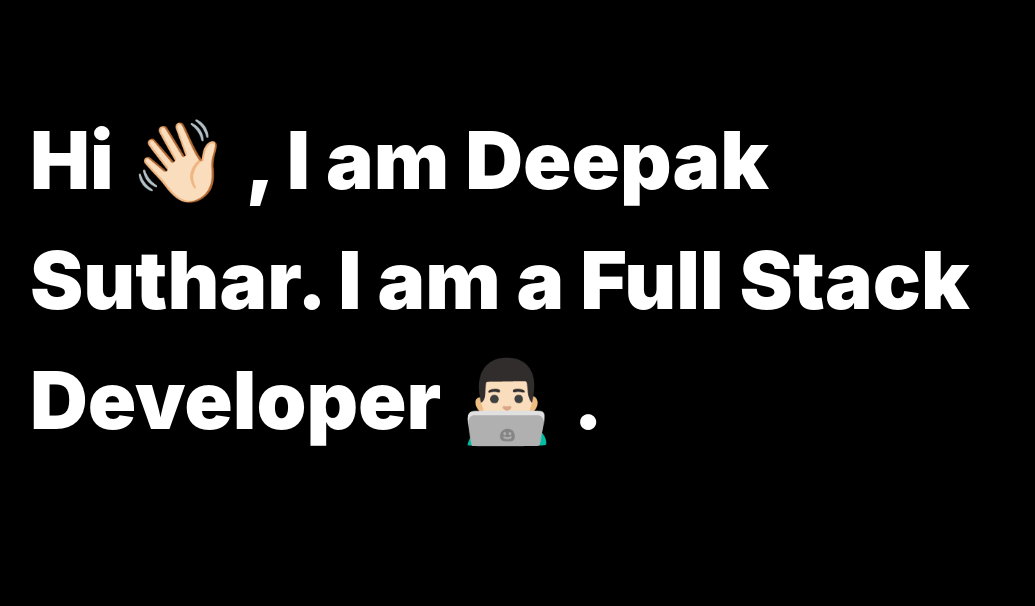
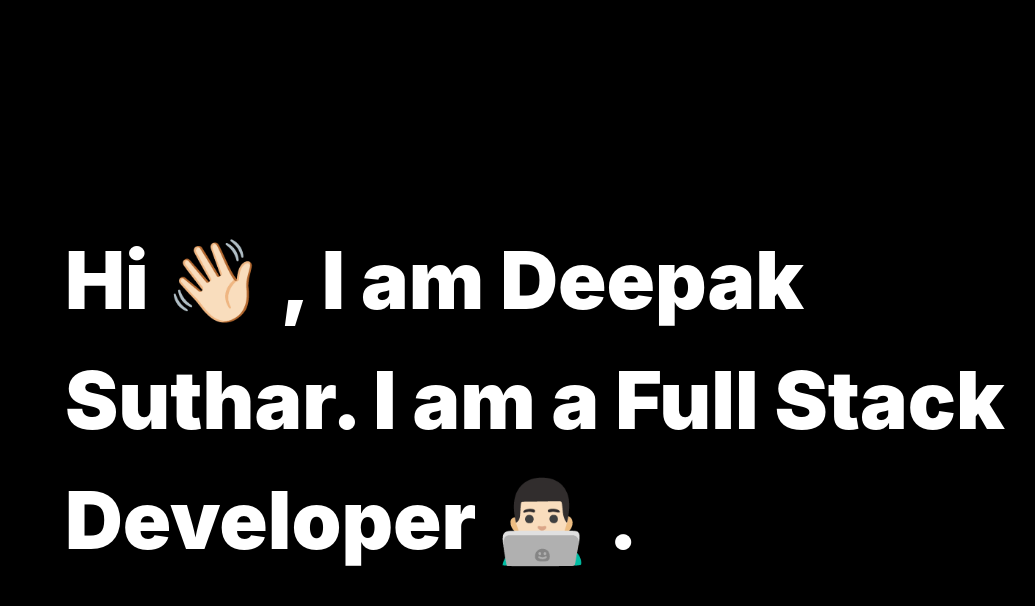
Before and after one commit to codewithdpk/cwdpk.tech, a React (Create React App) app: page / in a window 1280 px wide. Shown: the top 606 px of the page, without its empty margins (85-1120 px from the left). Built offline with nearby package versions, Linux system fonts and the light colour scheme.

Commit message:
Styling changed.

```diff
--- a/src/App.css
+++ b/src/App.css
@@ -1,5 +1,6 @@
 .cont {
   height: 100%;
-  text-align: start;
-  padding: 100px 200px 100px 100px;
+  display: flex;
+  justify-content: center;
+  align-items: center;
 }
--- a/src/App.js
+++ b/src/App.js
@@ -4,7 +4,7 @@ import "./App.css";
 const App = () => {
   return (
     <div style={{ background: "black" }} className="cont">
-      <div className="container">
+      <div style={{ margin: "150px" }}>
         <span
           style={{
             color: "white",
```
